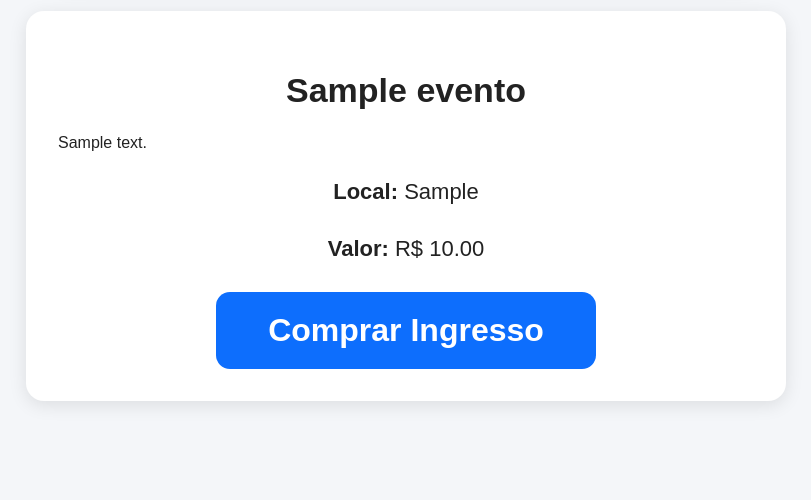
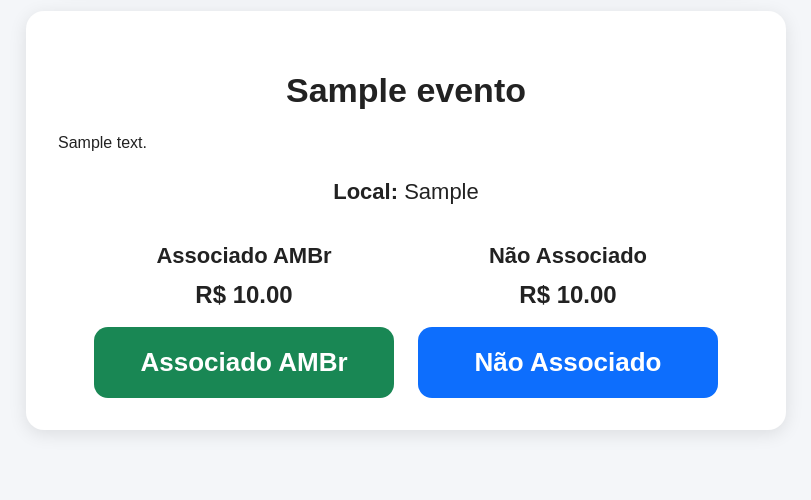
Before and after one commit to eriveltonjose/sistema-ingressos, a Django app: page / in a window 1280 px wide. Shown: the part 661-1161 px from the top of the page, without its empty margins (234-1045 px from the left). Before the commit the page ends 1066 px from the top, so only its background shows below. Run offline with Django 4.2, Linux system fonts and the light colour scheme; tables that the repository leaves empty hold one stand-in row (values such as "Sample post"); grey boxes marked "Sample" are stand-in pictures.

Commit message:
Implementa validacao de associado com codigo por email e precos diferenciados

```diff
--- a/ingressos/admin.py
+++ b/ingressos/admin.py
@@ -1,7 +1,7 @@
 from django.contrib import admin
-from django.contrib import admin
-from .models import Evento, Ingresso
-from .models import Evento, Ingresso, Pedido
+from .models import Evento, Ingresso, Pedido, ValidacaoAssociado
+
+admin.site.register(ValidacaoAssociado)
 
 admin.site.register(Evento)
 
--- a/ingressos/models.py
+++ b/ingressos/models.py
@@ -8,7 +8,21 @@ class Evento(models.Model):
     data = models.DateTimeField()
     local = models.CharField(max_length=200)
     valor = models.DecimalField(max_digits=8, decimal_places=2)
+
+    valor_associado = models.DecimalField(
+        max_digits=8,
+        decimal_places=2,
+        default=0
+    )
+
+    valor_nao_associado = models.DecimalField(
+        max_digits=8,
+        decimal_places=2,
+        default=0
+    )
+
     quantidade_total = models.PositiveIntegerField()
+
     banner = models.ImageField(upload_to='eventos/', blank=True, null=True)
 
 
@@ -58,4 +72,15 @@ class Pedido(models.Model):
 
     def __str__(self):
         return f"{self.nome} - {self.evento.nome} - {self.status}"
-# Create your models here.
+class ValidacaoAssociado(models.Model):
+    cpf = models.CharField(max_length=14)
+    nome = models.CharField(max_length=200)
+    crm = models.CharField(max_length=30, blank=True)
+    email = models.EmailField()
+    telefone = models.CharField(max_length=30, blank=True)
+    codigo = models.CharField(max_length=6)
+    confirmado = models.BooleanField(default=False)
+    criado_em = models.DateTimeField(auto_now_add=True)
+
+    def __str__(self):
+        return f"{self.nome} - {self.cpf}"
--- a/ingressos/templates/ingressos/lista_eventos.html
+++ b/ingressos/templates/ingressos/lista_eventos.html
@@ -163,12 +163,79 @@
     	    content:"";
 	}
 
-    	.local-evento{
+    .local-evento{
       	    text-align:center;
             font-size:22px;
             line-height:1.6;
-    	}
+    }
+    }
+
+    .opcoes-ingresso{
+        display:flex;
+        justify-content:center;
+        align-items:stretch;
+        gap:24px;
+        margin-top:34px;
+    }
+
+    .opcao{
+        flex:1;
+        max-width:300px;
+        text-align:center;
+    }
+
+    .opcao-titulo{
+        font-size:22px;
+        font-weight:bold;
+        margin-bottom:12px;
+    }
+
+    .opcao-valor{
+        font-size:24px;
+        font-weight:bold;
+        margin-bottom:18px;
+    }
+
+    .btn-associado,
+    .btn-nao-associado{
+        display:block;
+        color:white;
+        text-decoration:none;
+        text-align:center;
+        padding:20px;
+        font-size:26px;
+        font-weight:bold;
+        border-radius:14px;
+    }
+
+    .btn-associado{
+        background:#198754;
+    }
+
+    .btn-associado:hover{
+        background:#157347;
+    }
+
+    .btn-nao-associado{
+        background:#0d6efd;
+    }
+
+    .btn-nao-associado:hover{
+        background:#0b5ed7;
+    }
+
+    @media (max-width:768px){
+        .opcoes-ingresso{
+            flex-direction:column;
+            gap:18px;
         }
+
+        .opcao{
+            max-width:100%;
+            width:100%;
+        }
+    }
+
     </style>
 
 </head>
@@ -178,7 +245,6 @@
 <div class="container">
 
     <h1>Eventos Disponíveis</h1>
-
 
 {% for evento in eventos %}
 
@@ -196,21 +262,40 @@
         </div>
 
         <p class="local-evento">
-    	    <strong>Local:</strong>
-    	    {{ evento.local }}
+            <strong>Local:</strong>
+            {{ evento.local }}
         </p>
 
-        <p class="valor-evento">
-            <strong>Valor:</strong> R$ {{ evento.valor }}
-        </p>
+        <div class="opcoes-ingresso">
 
-        <a href="/comprar/{{ evento.id }}/" class="btn">
-            Comprar Ingresso
-        </a>
+            <div class="opcao">
+                <div class="opcao-titulo">Associado AMBr</div>
+
+                <div class="opcao-valor">
+                    R$ {{ evento.valor_associado }}
+                </div>
+
+                <a href="/associado/{{ evento.id }}/" class="btn-associado">
+                    Associado AMBr
+                </a>
+            </div>
+
+            <div class="opcao">
+                <div class="opcao-titulo">Não Associado</div>
+
+                <div class="opcao-valor">
+                    R$ {{ evento.valor_nao_associado }}
+                </div>
+
+                <a href="/comprar/{{ evento.id }}/?tipo=nao_associado" class="btn-nao-associado">
+                    Não Associado
+                </a>
+            </div>
+
+        </div>
     </div>
 
 {% endfor %}
-
 
 </div>
 
--- a/ingressos/urls.py
+++ b/ingressos/urls.py
@@ -13,4 +13,18 @@ urlpatterns = [
     path('testar-email/', views.testar_email, name='testar_email'),
     path('webhook/asaas/', views.webhook_asaas, name='webhook_asaas'),
     path('checkin/', views.checkin_scanner, name='checkin_scanner'),
+
+    path('associado/<int:evento_id>/', views.validar_associado, name='validar_associado'),
+
+    path(
+        'confirmar-codigo/<int:evento_id>/',
+        views.confirmar_codigo,
+        name='confirmar_codigo'
+    ),
+
+    path(
+        'enviar-codigo/<int:evento_id>/',
+        views.enviar_codigo,
+        name='enviar_codigo'
+    ),
 ]
--- a/ingressos/views.py
+++ b/ingressos/views.py
@@ -17,13 +17,15 @@ from django.core.mail import send_mail
 from django.conf import settings
 import requests
 from django.conf import settings
-from .models import Evento, Ingresso, Pedido
+from .models import Evento, Ingresso, Pedido, ValidacaoAssociado
+import random
 import json
 from django.views.decorators.csrf import csrf_exempt
 from django.http import JsonResponse
 from django.utils import timezone
 from django.contrib.auth.decorators import login_required
 from datetime import datetime
+from django.shortcuts import render, get_object_or_404
 import requests
 
 def anonimizar_telefone(telefone):
@@ -47,13 +49,154 @@ def lista_eventos(request):
     eventos = Evento.objects.all()
     return render(request, 'ingressos/lista_eventos.html', {'eventos': eventos})
 
+def validar_associado(request, evento_id):
+    evento = get_object_or_404(Evento, id=evento_id)
+
+    if request.method == "POST":
+
+        cpf = request.POST.get("cpf")
+
+        associado = {
+            "nome": "Erivelton José de Barcelos",
+            "crm": "12345",
+            "email": "erivelton.jose@gmail.com",
+            "telefone": "61996630739",
+            "status": "ATIVO",
+            "financeiro": "ADIMPLENTE"
+        }
+
+        return render(
+            request,
+            "ingressos/validar_associado.html",
+            {
+                "evento": evento,
+                "associado": associado
+            }
+        )
+
+    return render(
+        request,
+        "ingressos/validar_associado.html",
+        {
+            "evento": evento
+        }
+    )
+
+import random
+
+def enviar_codigo(request, evento_id):
+
+    evento = get_object_or_404(Evento, id=evento_id)
+
+    codigo = str(random.randint(100000, 999999))
+
+    validacao = ValidacaoAssociado.objects.create(
+        cpf='12345678900',
+        nome='Erivelton José de Barcelos',
+        crm='12345',
+        email='erivelton.jose@gmail.com',
+        telefone='61999887766',
+        codigo=codigo,
+        confirmado=False
+    )
+
+    print(f'CODIGO GERADO: {codigo}')
+    send_mail(
+        'Código de validação - Compra de ingresso AMBr',
+        f'''
+    Olá, {validacao.nome}.
+
+    Seu código de validação é:
+
+    {codigo}
+
+    Digite este código na tela de confirmação para continuar sua compra.
+
+    AMBr
+    ''',
+        settings.DEFAULT_FROM_EMAIL,
+        [validacao.email],
+        fail_silently=False,
+    )
+
+    return render(
+        request,
+        'ingressos/confirmar_codigo.html',
+        {
+            'evento': evento,
+            'validacao_id': validacao.id
+        }
+    )
+
+
+def confirmar_codigo(request, evento_id):
+
+    evento = get_object_or_404(Evento, id=evento_id)
+
+    if request.method == "POST":
+
+        codigo_digitado = request.POST.get("codigo")
+
+        validacao = ValidacaoAssociado.objects.filter(
+            codigo=codigo_digitado,
+            confirmado=False
+        ).first()
+
+        if validacao:
+
+            validacao.confirmado = True
+            validacao.save()
+
+            request.session['associado_validado'] = True
+            request.session['associado_nome'] = validacao.nome
+            request.session['associado_email'] = validacao.email
+            request.session['associado_telefone'] = validacao.telefone
+            request.session['associado_cpf'] = validacao.cpf
+            request.session['associado_crm'] = validacao.crm
+
+            messages.success(
+                request,
+                "Código validado com sucesso."
+            )
+
+            return redirect(f"/comprar/{evento.id}/")
+
+    return render(
+        request,
+        "ingressos/confirmar_codigo.html",
+        {
+            "evento": evento
+        }
+    )
 
 def comprar_ingresso(request, evento_id):
 
     evento = get_object_or_404(Evento, id=evento_id)
 
+    if request.GET.get('tipo') == 'nao_associado':
+        request.session.pop('associado_validado', None)
+        request.session.pop('associado_nome', None)
+        request.session.pop('associado_email', None)
+        request.session.pop('associado_telefone', None)
+        request.session.pop('associado_cpf', None)
+        request.session.pop('associado_crm', None)
+
+    associado_validado = request.session.get('associado_validado', False)
+
+    if associado_validado:
+        valor_unitario = evento.valor_associado
+    else:
+        valor_unitario = evento.valor_nao_associado
+
     vendidos = Ingresso.objects.filter(evento=evento).count()
     disponiveis = evento.quantidade_total - vendidos
+
+    if request.GET.get('tipo') == 'associado' and not associado_validado:
+        messages.error(
+            request,
+            'Valide seu cadastro antes de comprar como associado.'
+        )
+        return redirect(f'/associado/{evento.id}/')
 
     if request.method == 'POST':
         nome = request.POST.get('nome')
@@ -76,11 +219,17 @@ def comprar_ingresso(request, evento_id):
                 'ingressos/comprar_ingresso.html',
                 {
                     'evento': evento,
-                    'disponiveis': disponiveis
+                    'disponiveis': disponiveis,
+                    'associado_validado': associado_validado,
+                    'nome_associado': request.session.get('associado_nome', ''),
+                    'email_associado': request.session.get('associado_email', ''),
+                    'telefone_associado': request.session.get('associado_telefone', ''),
+                    'cpf_associado': request.session.get('associado_cpf', ''),
+                    'valor_unitario': valor_unitario,
                 }
             )
 
-        valor_total = evento.valor * quantidade
+        valor_total = valor_unitario * quantidade
 
         dados_pagamento = criar_pagamento_asaas(
             nome=nome,
@@ -112,7 +261,13 @@ def comprar_ingresso(request, evento_id):
         'ingressos/comprar_ingresso.html',
         {
             'evento': evento,
-            'disponiveis': disponiveis
+            'disponiveis': disponiveis,
+            'associado_validado': associado_validado,
+            'nome_associado': request.session.get('associado_nome', ''),
+            'email_associado': request.session.get('associado_email', ''),
+            'telefone_associado': request.session.get('associado_telefone', ''),
+            'cpf_associado': request.session.get('associado_cpf', ''),
+            'valor_unitario': valor_unitario,
         }
     )
 
```
Also changed, not shown: ingressos/templates/ingressos/comprar_ingresso.html (+83 -2 lines), ingressos/templates/ingressos/confirmar_codigo.html (added, +134 -0 lines), ingressos/templates/ingressos/validar_associado.html (added, +166 -0 lines), ingressos/migrations/0007_validacaoassociado.py (added), ingressos/migrations/0008_evento_valor_associado_evento_valor_nao_associado.py (added).
